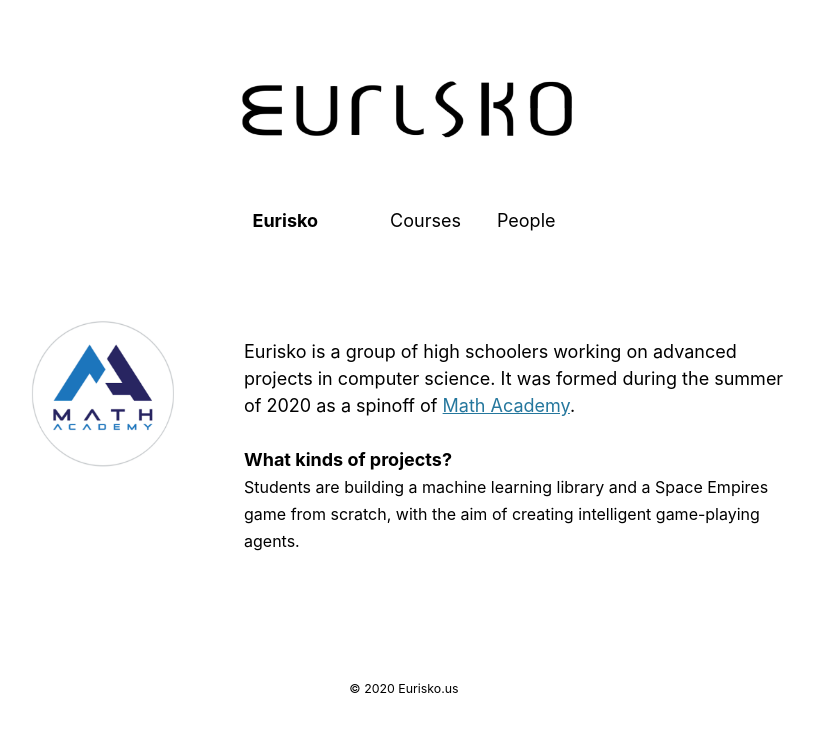
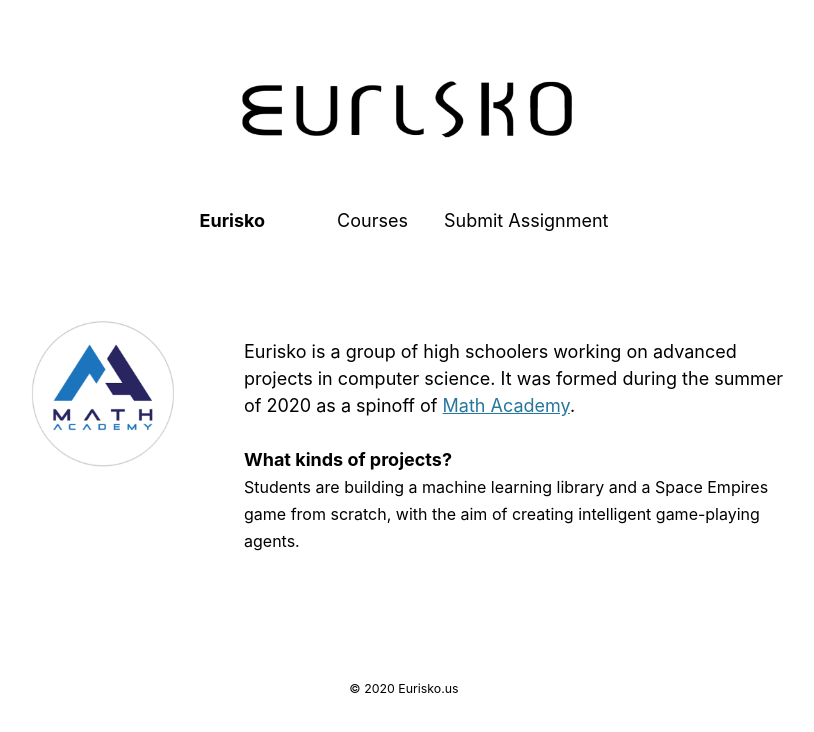
Before and after one commit to skycakjustin/eurisko-us.github.io, a Jekyll site: the page built from _pages/about.md, in a window 1280 px wide. Shown: the top 732 px of the page, without its empty margins (236-1050 px from the left). Built offline with Jekyll 4.4.1, drawn with Linux system fonts in a browser that asks for light colours.

Commit message:
Update navigation.yml

```diff
--- a/_data/navigation.yml
+++ b/_data/navigation.yml
@@ -6,8 +6,11 @@ main:
   #- title: "Blog"
   #  url: /blog/
 
-  - title: "People"
-    url: /people/
+  - title: "Submit Assignment"
+    url: /submit-assignment/
+
+  #- title: "People"
+  #  url: /people/
 
   #- title: "Teaching"
   #  url: /teaching/
```
